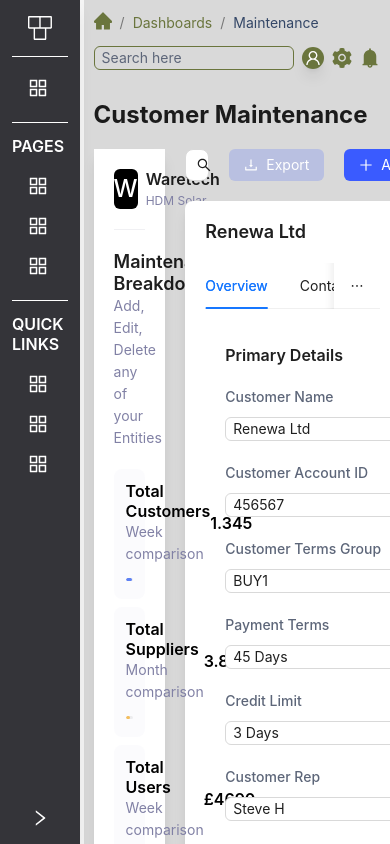
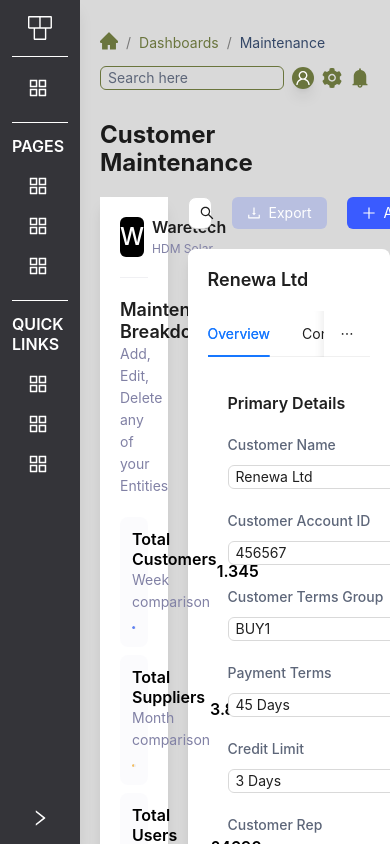
Before and after one commit to moinuddinrao/waretech, a React (Vite) app: page /dashboards/maintenance in a window 390 px wide. Shown: the top 844 px of the page. Built offline with nearby package versions, Linux system fonts and the light colour scheme; the HTML template or start-up script is replaced by a standard one.

Commit message:
style: Update layout heights and sidebar width for responsiveness

```diff
--- a/src/Layout.tsx
+++ b/src/Layout.tsx
@@ -9,9 +9,9 @@
     <Space direction="vertical" className="w-full h-full min-h-screen">
       <AntdLayout>
         <Sidebar />
-        <AntdLayout className="w-full h-full bg-light ml-[21.5vw] lg:ml-0 px-[2.5vw]">
+        <AntdLayout className="w-full h-full bg-light p-5 lg:p-5">
           <Header />
-          <AntdLayout.Content className="w-full h-full lg:min-h-[93vh] flex flex-col gap-y-10 pb-10">
+          <AntdLayout.Content className="w-full h-full lg:min-h-[93vh]">
             <Outlet />
           </AntdLayout.Content>
         </AntdLayout>
--- a/src/components/Sidebar.tsx
+++ b/src/components/Sidebar.tsx
@@ -104,7 +104,7 @@
       theme="light"
       width={250}
       breakpoint="lg"
-      className="!z-20 !absolute md:!sticky !top-0 !left-0 !h-screen !max-h-screen !shadow-lg !bg-dark"
+      className="!sticky !top-0 !left-0 !h-screen !max-h-screen !shadow-lg !bg-dark"
       collapsible
       collapsed={collapsed}
       onCollapse={(value) => setCollapsed(value)}
```
